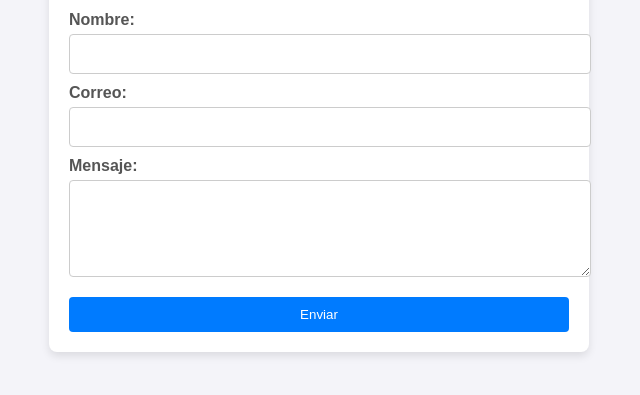
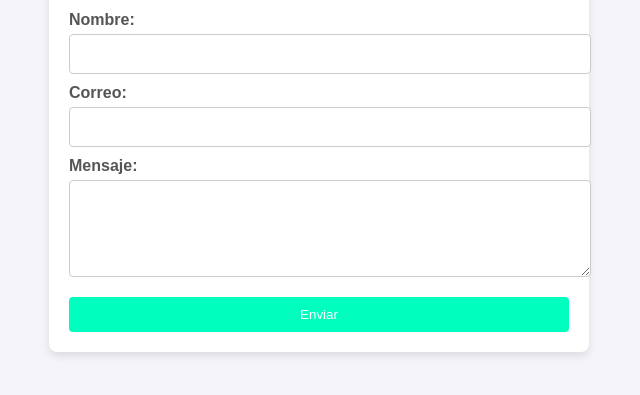
Before and after one commit to ChrsitianMendoza/TopLearning, a plain HTML site: page index.html in a window 1280 px wide. Shown: the part 149-544 px from the top of the page, without its empty margins (321-961 px from the left). Drawn offline with Linux system fonts and the light colour scheme.

Commit message:
Add files via upload

```diff
--- a/index.html
+++ b/index.html
@@ -50,7 +50,7 @@
         button {
             margin-top: 20px;
             padding: 10px;
-            background-color: #007BFF;
+            background-color: #00ffbf;
             color: white;
             border: none;
             border-radius: 4px;
@@ -58,7 +58,7 @@
         }
 
         button:hover {
-            background-color: #0056b3;
+            background-color: #e71414;
         }
 
         .hidden {
```
